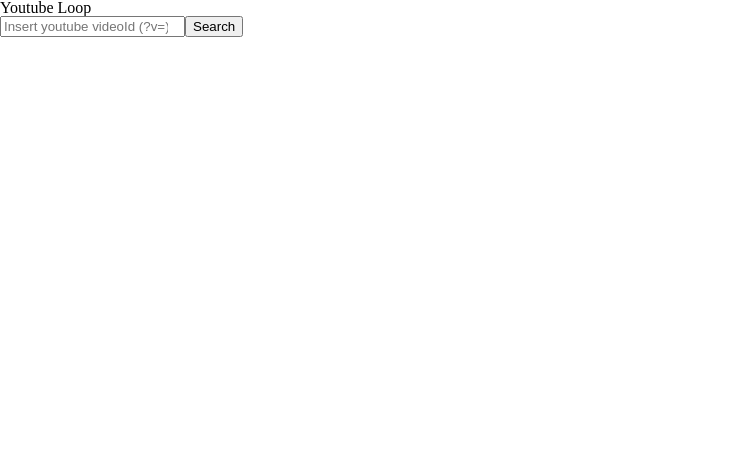
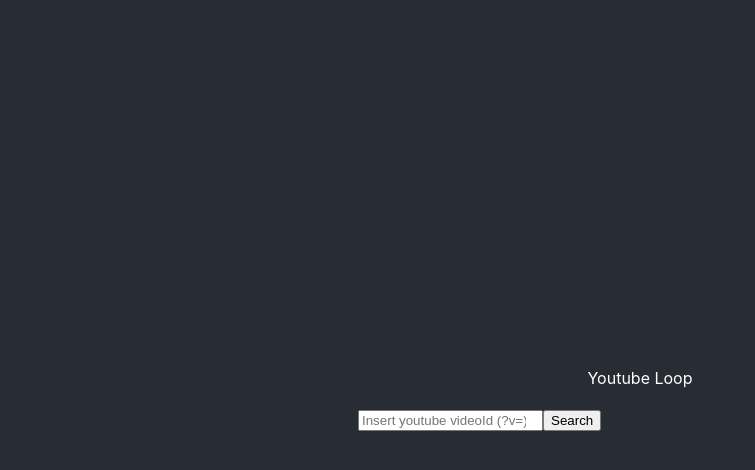
Before and after one commit to pmarfany/youtube-loop, a React (Create React App) app: page / in a window 1280 px wide. Shown: the top 470 px of the page, without its empty margins (0-755 px from the left). Built offline with nearby package versions, Linux system fonts and the light colour scheme.

Commit message:
Add base styles

```diff
--- a/public/index.html
+++ b/public/index.html
@@ -4,7 +4,7 @@
     <meta charset="utf-8" />
     <link rel="shortcut icon" href="%PUBLIC_URL%/favicon.ico" />
     <meta name="viewport" content="width=device-width, initial-scale=1" />
-    <meta name="theme-color" content="#2a5298" />
+    <meta name="theme-color" content="#282c34" />
     <title>Youtube Loop</title>
   </head>
   <body>
--- a/src/App.tsx
+++ b/src/App.tsx
@@ -1,5 +1,6 @@
 import React from 'react';
 import 'reset-css';
+import './style.css';
 import {useQuery} from './hooks/useQuery';
 import {YoutubePlayer} from './componenets/YoutubePlayer/YoutubePlayer';
 import {YoutubeSearchInput} from './componenets/YoutubeSearchInput/YoutubeSearchInput';
@@ -9,7 +10,7 @@
 
   return (
     <>
-      <h1>Youtube Loop</h1>
+      <h1 className="mb-xxl text-center">Youtube Loop</h1>
 
       <YoutubeSearchInput value={videoId} onSubmit={setVideoId} key={videoId} />
       <YoutubePlayer videoId={videoId} />
--- a/src/componenets/YoutubePlayer/YoutubePlayer.tsx
+++ b/src/componenets/YoutubePlayer/YoutubePlayer.tsx
@@ -1,5 +1,6 @@
 import React from 'react';
 import YouTube, {Options} from 'react-youtube';
+import './style.css';
 
 type YoutubePlayerProps = {
   videoId: string;
@@ -10,6 +11,7 @@
 const YoutubePlayer: React.FC<YoutubePlayerProps> = ({ videoId }) => (
   <YouTube
     videoId={videoId}
+    containerClassName="video-container"
     onEnd={({ target }) => target.playVideo()}
     opts={PLAYER_OPTS}
   />
--- /dev/null
+++ b/src/componenets/YoutubePlayer/style.css
@@ -0,0 +1,12 @@
+.video-container {
+  padding-bottom: 55%;
+  position: relative;
+}
+
+.video-container > iframe {
+  position: absolute;
+  top: 0;
+  bottom: 0;
+  left: 0;
+  right: 0;
+}
--- /dev/null
+++ b/src/style.css
@@ -0,0 +1,36 @@
+:root {
+  --fontFamily: -apple-system, BlinkMacSystemFont, "Segoe UI", Roboto, Oxygen, Ubuntu, Cantarell, "Fira Sans", "Droid Sans", "Helvetica Neue", sans-serif;
+  --accent: #282c34;
+  --accentText: #ffffff;
+  --containerWidth: 600px;
+  --containerPadding: 18px;
+}
+
+* { box-sizing: border-box; }
+
+body {
+  display: flex;
+  flex-direction: column;
+  align-items: center;
+  justify-content: center;
+  min-height: 100vh;
+
+  background-color: var(--accent);
+  color: var(--accentText);
+  font-family: var(--fontFamily);
+  -webkit-font-smoothing: antialiased;
+}
+
+#root {
+  width: 100%;
+  max-width: var(--containerWidth);
+  padding: var(--containerPadding);
+}
+
+.mb-sm { margin-bottom: 3px; }
+.mb-md { margin-bottom: 6px; }
+.mb-lg { margin-bottom: 12px; }
+.mb-xl { margin-bottom: 18px; }
+.mb-xxl { margin-bottom: 24px; }
+
+.text-center { text-align: center; }
```
